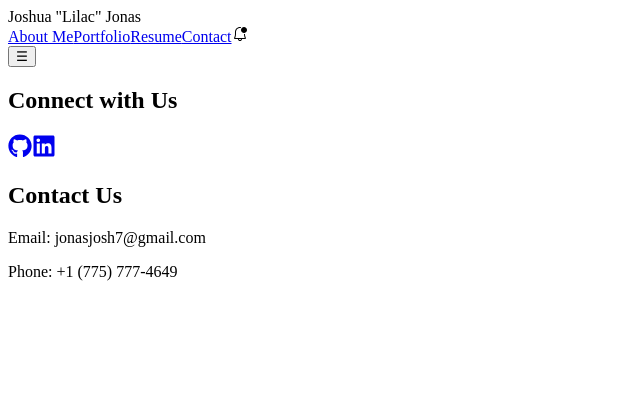
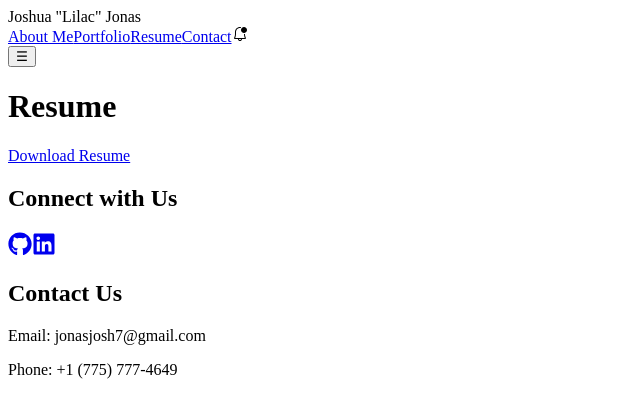
Before and after one commit to lilac27/Portfolio, a React (Create React App) app: page /resume in a window 1280 px wide. Shown: the top 418 px of the page, without its empty margins (0-640 px from the left). Built offline with nearby package versions, Linux system fonts and the light colour scheme.

Commit message:
rudimentary website running

```diff
--- a/package.json
+++ b/package.json
@@ -9,6 +9,7 @@
         "react": "^17.0.1",
         "react-dom": "^17.0.1",
         "react-icons": "^4.1.0",
+        "react-router-dom": "^6.16.0",
         "react-scripts": "5.0.1",
         "tailwindcss": "^3.3.3",
         "web-vitals": "^0.2.4"
--- a/src/App.js
+++ b/src/App.js
@@ -5,6 +5,7 @@ import Navbar from './components/Navbar';
 import AboutMe from './pages/AboutMe';
 import Portfolio from './pages/Portfolio';
 import Contact from './pages/Contact';
+import Resume from './pages/Resume';
 
 function App() {
   return (
@@ -14,6 +15,7 @@ function App() {
         <Routes>
           <Route path="/about" element={<AboutMe />} />
           <Route path="/portfolio" element={<Portfolio />} />
+          <Route path="/resume" element={<Resume />} />
           <Route path="/contact" element={<Contact />} />
         </Routes>
         <Footer />
--- a/src/pages/AboutMe.js
+++ b/src/pages/AboutMe.js
@@ -1,5 +1,5 @@
 import React from 'react';
-import profilePicture from './images/Lilac.jpg';
+import profilePicture from '../images/Lilac.JPG';
 
 
 export default function About() {
--- a/src/pages/Contact.js
+++ b/src/pages/Contact.js
@@ -0,0 +1,24 @@
+import React from 'react';
+
+const Contact = () => {
+  return (
+    <div>
+      <h1>Contact</h1>
+      <div>
+        <label htmlFor="name">Name:</label>
+        <input type="text" id="name" />
+      </div>
+      <div>
+        <label htmlFor="email">Email:</label>
+        <input type="email" id="email" />
+      </div>
+      <div>
+        <label htmlFor="message">Message:</label>
+        <textarea id="message"></textarea>
+      </div>
+      <button type="submit">Submit</button>
+    </div>
+  );
+};
+
+export default Contact;
--- a/src/pages/Portfolio.js
+++ b/src/pages/Portfolio.js
@@ -1,5 +1,5 @@
 import React from 'react';
-import Project from './Project';
+import Project from '../components/Project';
 
 const Portfolio = () => {
   return (
--- a/src/pages/Resume.js
+++ b/src/pages/Resume.js
@@ -0,0 +1,14 @@
+import React from 'react';
+
+const Resume = () => {
+  return (
+    <div>
+      <h1>Resume</h1>
+      <a href="/files/JJ%20Resume%20(Serving).pdf" download>
+        Download Resume
+      </a>
+    </div>
+  );
+};
+
+export default Resume;
```
Also changed, not shown: 2 other files (tests, documents, lock files or other folders).
